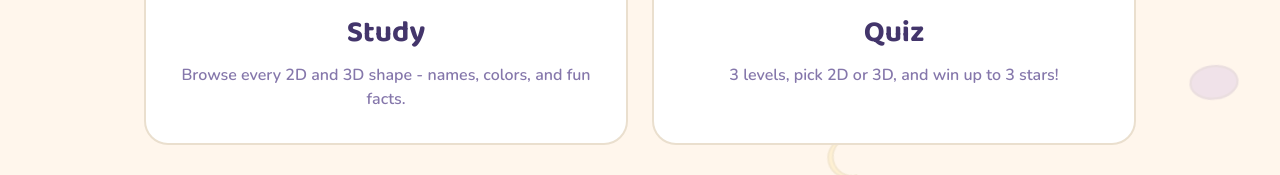
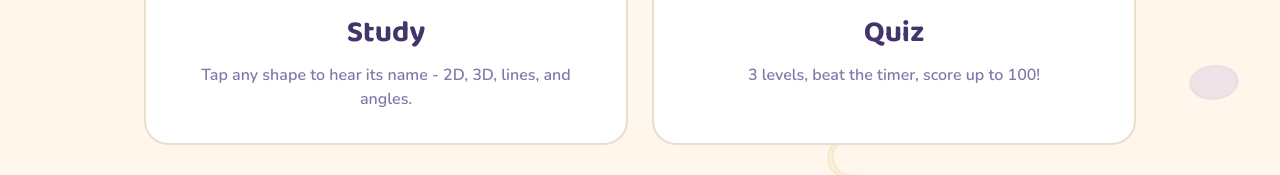
Before and after one commit to bunlongheng/geometry, a Next.js app: page / in a window 1280 px wide. Shown: the part 444-619 px from the top of the page. Built offline with nearby package versions, Linux system fonts and the light colour scheme.

Commit message:
fix: home card copy matches current app - tap to hear, score to 100

```diff
--- a/app/page.tsx
+++ b/app/page.tsx
@@ -44,7 +44,7 @@ export default function HomePage() {
           </div>
           <span className="font-display text-3xl font-bold">Study</span>
           <span className="font-semibold text-ink-soft">
-            Browse every 2D and 3D shape - names, colors, and fun facts.
+            Tap any shape to hear its name - 2D, 3D, lines, and angles.
           </span>
         </Link>
         <Link
@@ -58,7 +58,7 @@ export default function HomePage() {
           </div>
           <span className="font-display text-3xl font-bold">Quiz</span>
           <span className="font-semibold text-ink-soft">
-            3 levels, pick 2D or 3D, and win up to 3 stars!
+            3 levels, beat the timer, score up to 100!
           </span>
         </Link>
       </section>
```
